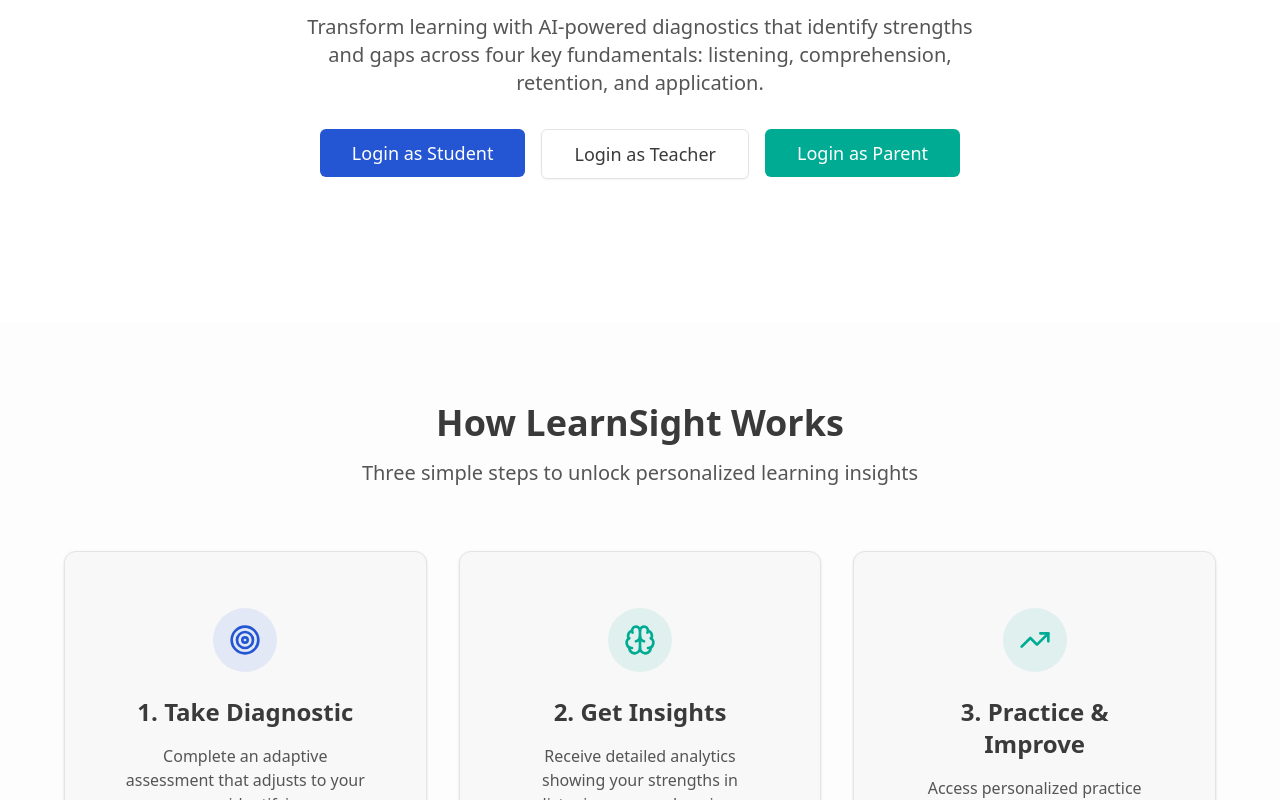
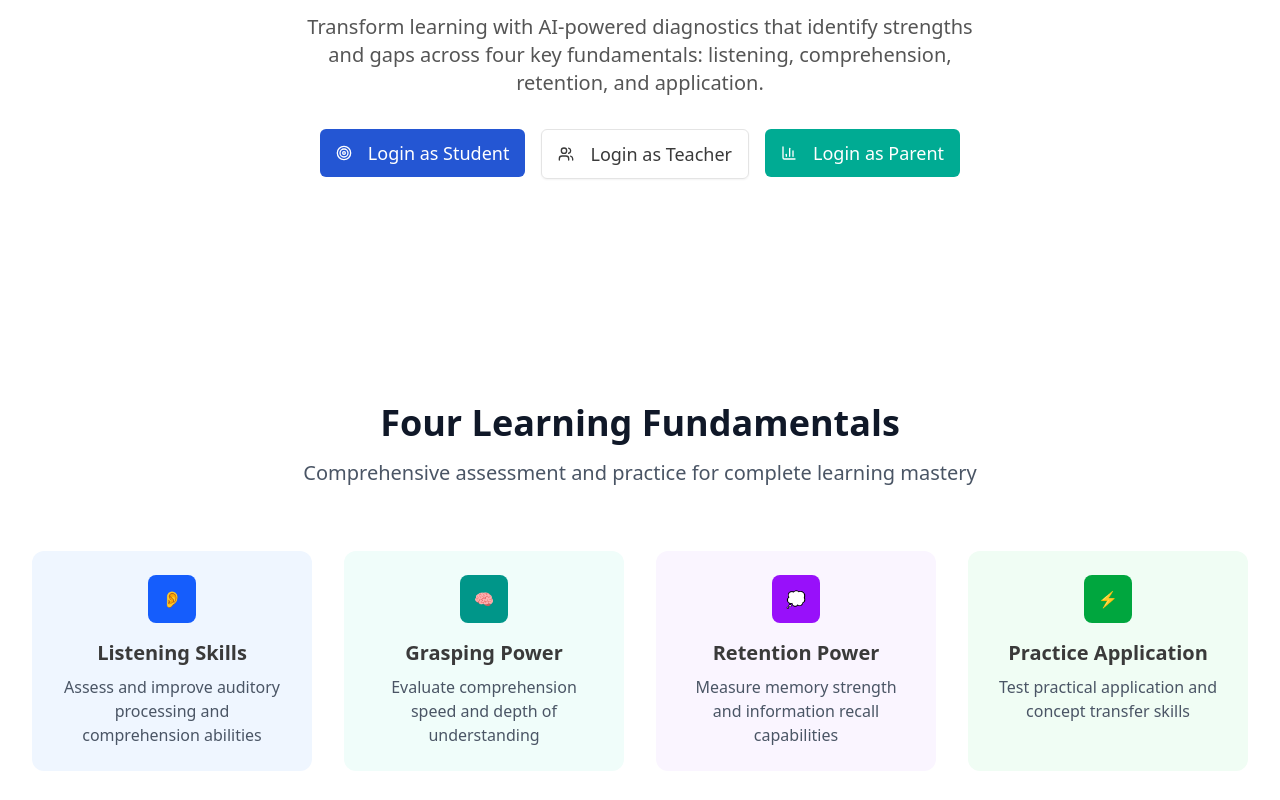
Before and after one commit to blkhkr2003-png/learnsight, a Next.js app: page / in a window 1280 px wide. Shown: the part 280-1080 px from the top of the page. Built offline with nearby package versions, Linux system fonts and the light colour scheme.

Commit message:
Initial commit with project files

```diff
--- a/app/page.tsx
+++ b/app/page.tsx
@@ -1,6 +1,6 @@
 import { Button } from "@/components/ui/button";
 import { Card, CardContent } from "@/components/ui/card";
-import { Brain, Target, TrendingUp, Users } from "lucide-react";
+import { Brain, Target, TrendingUp, Users, BarChart3 } from "lucide-react";
 import Link from "next/link";
 // import "./globals.css";
 
@@ -52,7 +52,10 @@
           {/* CTA Buttons */}
           <div className="flex flex-col sm:flex-row gap-4 justify-center mb-16">
             <Button size="lg" className="text-lg px-8 py-6" asChild>
-              <Link href="/login?role=student">Login as Student</Link>
+              <Link href="/login?role=student">
+                <Target className="mr-2 h-5 w-5" />
+                Login as Student
+              </Link>
             </Button>
             <Button
               size="lg"
@@ -60,7 +63,10 @@
               className="text-lg px-8 py-6 bg-transparent"
               asChild
             >
-              <Link href="/login?role=teacher">Login as Teacher</Link>
+              <Link href="/login?role=teacher">
+                <Users className="mr-2 h-5 w-5" />
+                Login as Teacher
+              </Link>
             </Button>
             <Button
               size="lg"
@@ -68,8 +74,72 @@
               className="text-lg px-8 py-6"
               asChild
             >
-              <Link href="/login?role=parent">Login as Parent</Link>
+              <Link href="/login?role=parent">
+                {" "}
+                <BarChart3 className="mr-2 h-5 w-5" />
+                Login as Parent
+              </Link>
             </Button>
+          </div>
+        </div>
+      </section>
+
+      {/* Features Section */}
+      <section id="features" className="py-20 bg-white">
+        <div className="max-w-7xl mx-auto px-4 sm:px-6 lg:px-8">
+          <div className="text-center mb-16">
+            <h2 className="text-3xl md:text-4xl font-bold text-gray-900 mb-4">
+              Four Learning Fundamentals
+            </h2>
+            <p className="text-xl text-gray-600">
+              Comprehensive assessment and practice for complete learning
+              mastery
+            </p>
+          </div>
+
+          <div className="grid md:grid-cols-2 lg:grid-cols-4 gap-8">
+            <div className="text-center p-6 bg-blue-50 rounded-xl">
+              <div className="w-12 h-12 bg-blue-600 rounded-lg mx-auto mb-4 flex items-center justify-center">
+                <span className="text-white font-bold">👂</span>
+              </div>
+              <h3 className="text-xl font-semibold mb-2">Listening Skills</h3>
+              <p className="text-gray-600">
+                Assess and improve auditory processing and comprehension
+                abilities
+              </p>
+            </div>
+
+            <div className="text-center p-6 bg-teal-50 rounded-xl">
+              <div className="w-12 h-12 bg-teal-600 rounded-lg mx-auto mb-4 flex items-center justify-center">
+                <span className="text-white font-bold">🧠</span>
+              </div>
+              <h3 className="text-xl font-semibold mb-2">Grasping Power</h3>
+              <p className="text-gray-600">
+                Evaluate comprehension speed and depth of understanding
+              </p>
+            </div>
+
+            <div className="text-center p-6 bg-purple-50 rounded-xl">
+              <div className="w-12 h-12 bg-purple-600 rounded-lg mx-auto mb-4 flex items-center justify-center">
+                <span className="text-white font-bold">💭</span>
+              </div>
+              <h3 className="text-xl font-semibold mb-2">Retention Power</h3>
+              <p className="text-gray-600">
+                Measure memory strength and information recall capabilities
+              </p>
+            </div>
+
+            <div className="text-center p-6 bg-green-50 rounded-xl">
+              <div className="w-12 h-12 bg-green-600 rounded-lg mx-auto mb-4 flex items-center justify-center">
+                <span className="text-white font-bold">⚡</span>
+              </div>
+              <h3 className="text-xl font-semibold mb-2">
+                Practice Application
+              </h3>
+              <p className="text-gray-600">
+                Test practical application and concept transfer skills
+              </p>
+            </div>
           </div>
         </div>
       </section>
--- a/middleware.ts
+++ /dev/null
@@ -1,38 +0,0 @@
-import { type NextRequest, NextResponse } from "next/server";
-
-export function middleware(request: NextRequest) {
-  const { pathname } = request.nextUrl;
-
-  // Protected routes that require authentication
-  const protectedRoutes = ["/student", "/teacher", "/parent"];
-  const isProtectedRoute = protectedRoutes.some((route) =>
-    pathname.startsWith(route)
-  );
-
-  if (isProtectedRoute) {
-    // Check for authentication token (in production, verify JWT)
-    const authToken = request.cookies.get("auth-token");
-
-    if (!authToken) {
-      // Redirect to login if not authenticated
-      return NextResponse.redirect(new URL("/login", request.url));
-    }
-  }
-
-  // Redirect root to appropriate dashboard based on role
-  if (pathname === "/" && request.cookies.get("user-role")) {
-    const role = request.cookies.get("user-role")?.value;
-    if (role === "student")
-      return NextResponse.redirect(new URL("/student/dashboard", request.url));
-    if (role === "teacher")
-      return NextResponse.redirect(new URL("/teacher/dashboard", request.url));
-    if (role === "parent")
-      return NextResponse.redirect(new URL("/parent/dashboard", request.url));
-  }
-
-  return NextResponse.next();
-}
-
-export const config = {
-  matcher: ["/((?!api|_next/static|_next/image|favicon.ico|public).*)"],
-};
--- a/tsconfig.json
+++ b/tsconfig.json
@@ -1,5 +1,6 @@
 {
   "compilerOptions": {
+    "baseUrl": ".",
     "target": "ES2017",
     "lib": ["dom", "dom.iterable", "esnext"],
     "allowJs": true,
```
